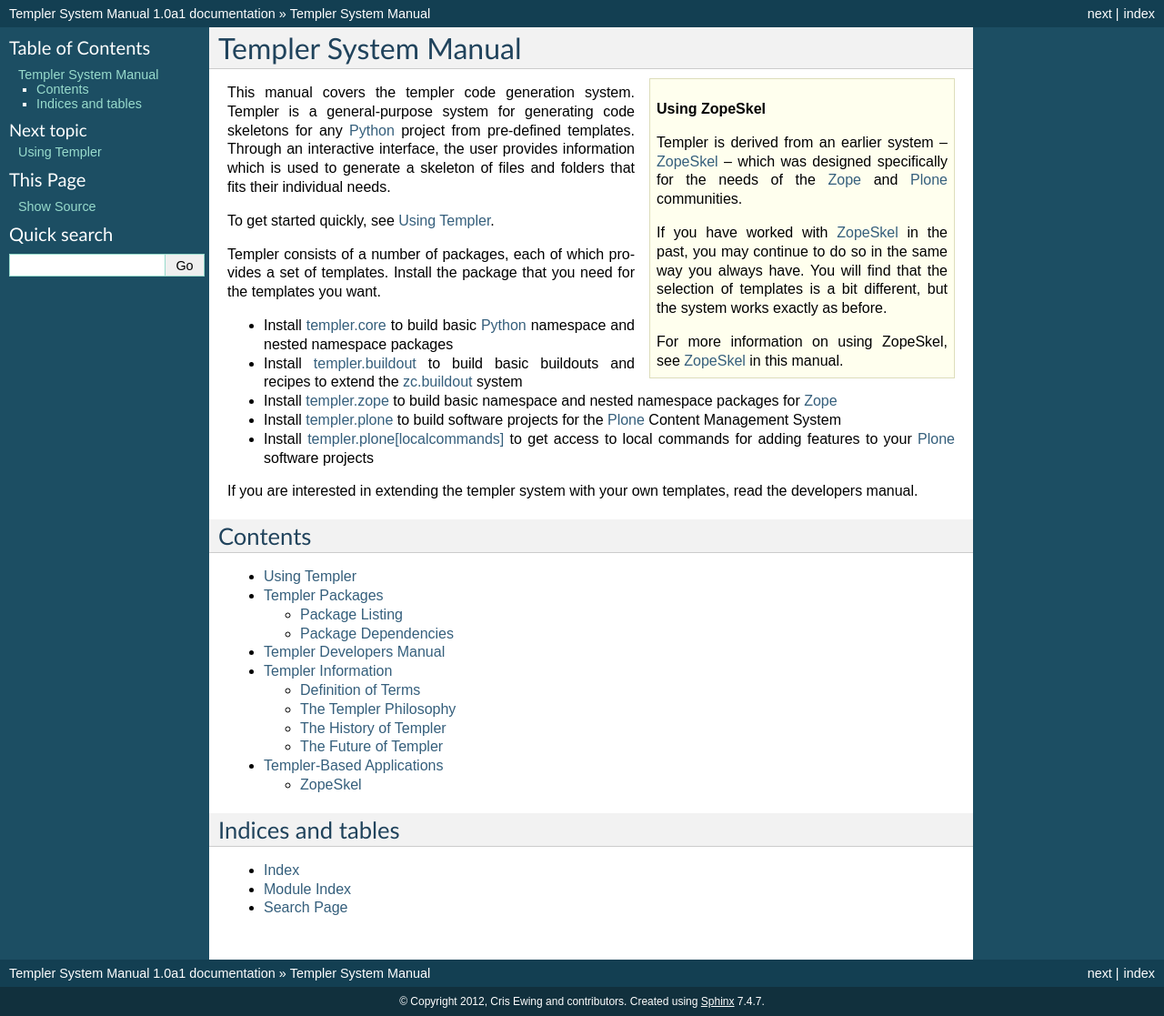
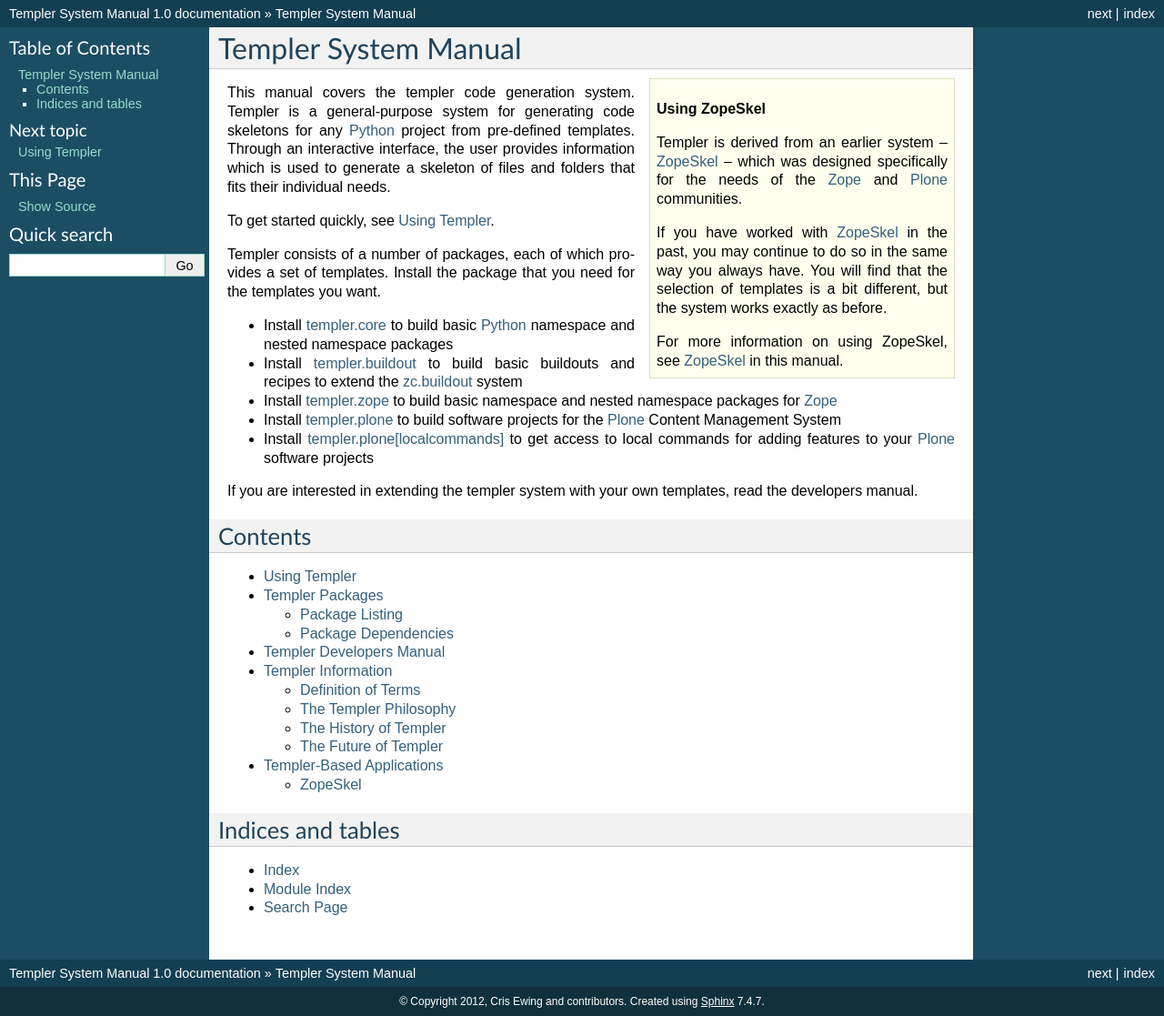
Before and after one commit to cewing/templer.manual, a Sphinx documentation site: the page built from source/index.rst, in a window 1280 px wide. Shown: the whole page at 91% size. Built offline with Sphinx 7.4.7, drawn with Linux system fonts in a browser that asks for light colours.

Commit message:
changed printed version to 1.0

```diff
--- a/source/conf.py
+++ b/source/conf.py
@@ -50,7 +50,7 @@
 # The short X.Y version.
 version = '1.0'
 # The full version, including alpha/beta/rc tags.
-release = '1.0a1'
+release = '1.0'
 
 # The language for content autogenerated by Sphinx. Refer to documentation
 # for a list of supported languages.
```
